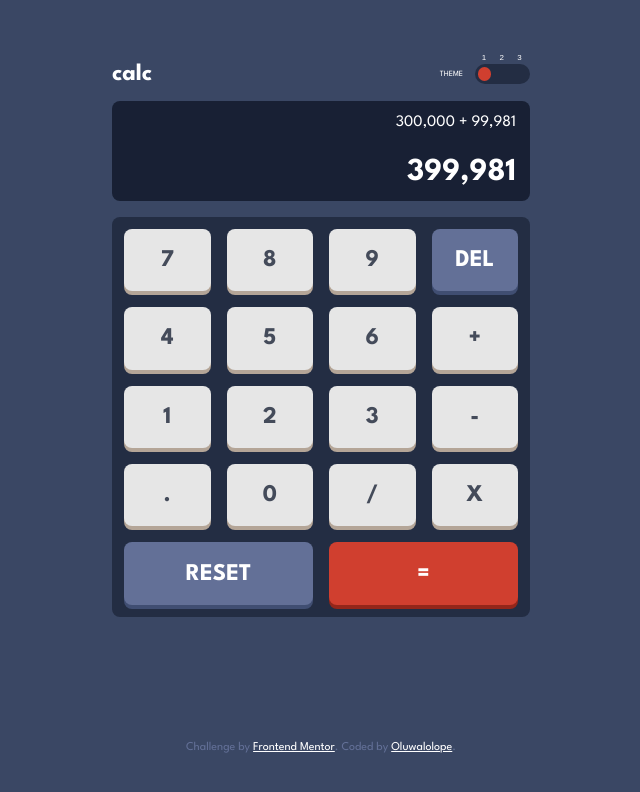
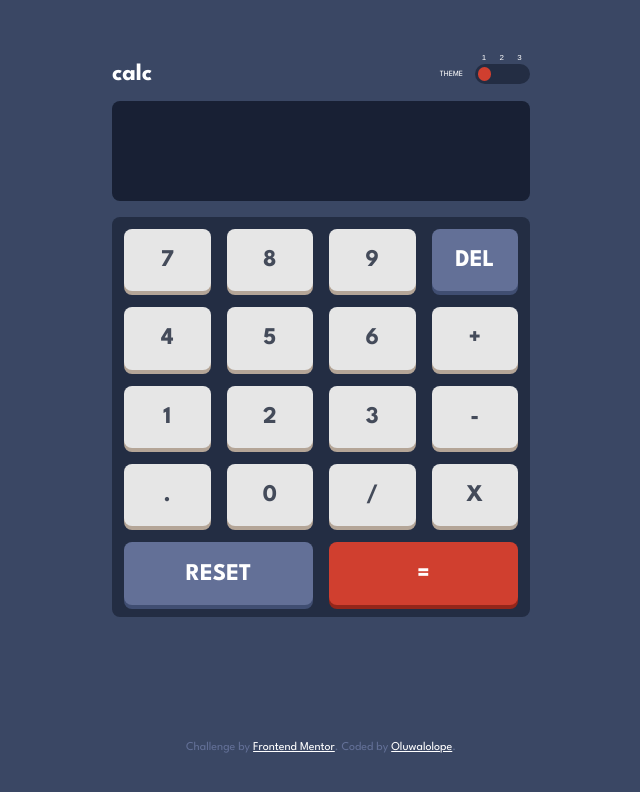
Before and after one commit to Oluwalolope/fem-calculator-app, a React (Vite) app: page / in a window 1280 px wide. Shown: the top 792 px of the page, without its empty margins (319-959 px from the left). Built offline with nearby package versions, Linux system fonts and the light colour scheme.

Commit message:
Calculator fully functional

```diff
--- a/src/App.jsx
+++ b/src/App.jsx
@@ -1,17 +1,92 @@
 import Header from './components/Header'
 import Display from './components/Display'
 import KeyPad from './components/KeyPad'
-import { useState, useEffect } from 'react'
+import { useState, useEffect, useReducer } from 'react'
+import { ACTIONS } from './utils/actions'
+import { evaluate } from './utils/actions'
 
 const themeFromLocalStorage = localStorage.getItem('theme') || 1;
 
+
+const reducer = (state, {type, payload}) => {
+  switch (type) {
+    case ACTIONS.ADD_DIGIT:
+      if (state.overwrite) {
+        return {
+          ...state,
+          currentOperand: payload,
+          overwrite: false
+        }
+      }
+      if (payload === '0' && state.currentOperand === '0') return state
+      if (payload === '.' && state.currentOperand === '') return state
+      if (payload === '.' && state.currentOperand.includes('.')) return state
+      return {
+        ...state,
+        currentOperand: `${state.currentOperand || ''}${payload}`
+      }
+    case ACTIONS.CHOOSE_OPERATION:
+      if (state.currentOperand == null && state.previousOperand == null) return state
+      if (state.currentOperand == null) {
+        return {
+          ...state,
+          operation: payload
+        }
+      }
+      if (state.previousOperand == null) {
+        return {
+          ...state,
+          operation: payload,
+          previousOperand: state.currentOperand,
+          currentOperand: null
+        }
+      }
+      return {
+        ...state,
+        previousOperand: evaluate(state),
+        operation: payload,
+        currentOperand: null
+      }
+    case ACTIONS.CLEAR:
+      return {}
+    case ACTIONS.DELETE_DIGIT:
+      if (state.currentOperand == null) return state
+      return {
+        ...state,
+        currentOperand: state.currentOperand.slice(0, -1)
+      }
+    case ACTIONS.EVALUATE:
+      if (state.currentOperand == null || state.previousOperand == null || state.operation == null) return state
+      return {
+        ...state,
+        previousOperand: null,
+        operation: null,
+        currentOperand: evaluate(state)
+      }
+    default:
+      return state
+  }
+}
+
+const INTEGER_FORMATTER = new Intl.NumberFormat('en-us', { maximumFractionDigits: 0 })
+
+const formatOperand = (operand) => {
+  if (operand == null) return
+  const [integer, decimal] = operand.toString().split('.')
+  if (decimal == null) return INTEGER_FORMATTER.format(integer)
+  return `${INTEGER_FORMATTER.format(integer)}.${decimal}`
+}
+
 const App = () => {
   const [theme, setTheme] = useState(themeFromLocalStorage);
+  const [{currentOperand, previousOperand, operation}, dispatch] = useReducer(reducer, {});
 
   const handleChange = (value) => {
     setTheme(value);
     localStorage.setItem('theme', value)
   };
+
+
 
   useEffect(() => {
     document.querySelector('body').setAttribute('data-theme', theme)
@@ -20,8 +95,8 @@ const App = () => {
   return (
     <div className="container">
       <Header currentTheme={theme} handleChange={handleChange}/>
-      <Display />
-      <KeyPad />
+      <Display currentOperand={formatOperand(currentOperand)} previousOperand={formatOperand(previousOperand)} operation={operation} />
+      <KeyPad dispatch={dispatch} />
     </div>
   )
 }
--- a/src/components/CalculatorKey.jsx
+++ b/src/components/CalculatorKey.jsx
@@ -1,6 +1,10 @@
-const CalculatorKey = ({colourType, gridSpan, value}) => {
+const CalculatorKey = ({functionType, dispatch, colourType, gridSpan, value}) => {
+    const handleClick = () => {
+        dispatch({type: functionType, payload: value});
+    };
+
     return (
-        <button className={`key span-${gridSpan} ${colourType}-font`}>{value}</button>
+        <button className={`key span-${gridSpan} ${colourType}-font`} onClick={handleClick}>{value}</button>
     );
 }
 
--- a/src/components/Display.jsx
+++ b/src/components/Display.jsx
@@ -1,11 +1,11 @@
-const ScreenDisplay = () => {
+const ScreenDisplay = ({currentOperand, previousOperand, operation}) => {
     return (
         <div className="screen">
             <div className="previous-operand">
-                300,000 + 99,981
+                {previousOperand} {operation}
             </div>
             <div className="current-operand">
-                399,981
+                {currentOperand}
             </div>
         </div>
     );
--- a/src/components/KeyPad.jsx
+++ b/src/components/KeyPad.jsx
@@ -1,27 +1,28 @@
 import CalculatorKey from "./CalculatorKey";
+import { ACTIONS } from "../utils/actions";
 
-const KeyPad = () => {
+const KeyPad = ({ dispatch }) => {
     return (
         <>
             <div className="keypad">
-                <CalculatorKey colourType="primary" gridSpan={1} value="7" />
-                <CalculatorKey colourType="primary" gridSpan={1} value="8" />
-                <CalculatorKey colourType="primary" gridSpan={1} value="9" />
-                <CalculatorKey colourType="secondary" gridSpan={1} value="del" />
-                <CalculatorKey colourType="primary" gridSpan={1} value="4" />
-                <CalculatorKey colourType="primary" gridSpan={1} value="5" />
-                <CalculatorKey colourType="primary" gridSpan={1} value="6" />
-                <CalculatorKey colourType="primary" gridSpan={1} value="+" />
-                <CalculatorKey colourType="primary" gridSpan={1} value="1" />
-                <CalculatorKey colourType="primary" gridSpan={1} value="2" />
-                <CalculatorKey colourType="primary" gridSpan={1} value="3" />
-                <CalculatorKey colourType="primary" gridSpan={1} value="-" />
-                <CalculatorKey colourType="primary" gridSpan={1} value="." />
-                <CalculatorKey colourType="primary" gridSpan={1} value="0" />
-                <CalculatorKey colourType="primary" gridSpan={1} value="/" />
-                <CalculatorKey colourType="primary" gridSpan={1} value="x" />
-                <CalculatorKey colourType="secondary" gridSpan={2} value="reset" />
-                <CalculatorKey colourType="tertiary" gridSpan={2} value="=" />
+                <CalculatorKey dispatch={dispatch} functionType={ACTIONS.ADD_DIGIT} colourType="primary" gridSpan={1} value="7" />
+                <CalculatorKey dispatch={dispatch} functionType={ACTIONS.ADD_DIGIT} colourType="primary" gridSpan={1} value="8" />
+                <CalculatorKey dispatch={dispatch} functionType={ACTIONS.ADD_DIGIT} colourType="primary" gridSpan={1} value="9" />
+                <CalculatorKey dispatch={dispatch} functionType={ACTIONS.DELETE_DIGIT} colourType="secondary" gridSpan={1} value="del" />
+                <CalculatorKey dispatch={dispatch} functionType={ACTIONS.ADD_DIGIT} colourType="primary" gridSpan={1} value="4" />
+                <CalculatorKey dispatch={dispatch} functionType={ACTIONS.ADD_DIGIT} colourType="primary" gridSpan={1} value="5" />
+                <CalculatorKey dispatch={dispatch} functionType={ACTIONS.ADD_DIGIT} colourType="primary" gridSpan={1} value="6" />
+                <CalculatorKey dispatch={dispatch} functionType={ACTIONS.CHOOSE_OPERATION} colourType="primary" gridSpan={1} value="+" />
+                <CalculatorKey dispatch={dispatch} functionType={ACTIONS.ADD_DIGIT} colourType="primary" gridSpan={1} value="1" />
+                <CalculatorKey dispatch={dispatch} functionType={ACTIONS.ADD_DIGIT} colourType="primary" gridSpan={1} value="2" />
+                <CalculatorKey dispatch={dispatch} functionType={ACTIONS.ADD_DIGIT} colourType="primary" gridSpan={1} value="3" />
+                <CalculatorKey dispatch={dispatch} functionType={ACTIONS.CHOOSE_OPERATION} colourType="primary" gridSpan={1} value="-" />
+                <CalculatorKey dispatch={dispatch} functionType={ACTIONS.ADD_DIGIT} colourType="primary" gridSpan={1} value="." />
+                <CalculatorKey dispatch={dispatch} functionType={ACTIONS.ADD_DIGIT} colourType="primary" gridSpan={1} value="0" />
+                <CalculatorKey dispatch={dispatch} functionType={ACTIONS.CHOOSE_OPERATION} colourType="primary" gridSpan={1} value="/" />
+                <CalculatorKey dispatch={dispatch} functionType={ACTIONS.CHOOSE_OPERATION} colourType="primary" gridSpan={1} value="x" />
+                <CalculatorKey dispatch={dispatch} functionType={ACTIONS.CLEAR} colourType="secondary" gridSpan={2} value="reset" />
+                <CalculatorKey dispatch={dispatch} functionType={ACTIONS.EVALUATE} colourType="tertiary" gridSpan={2} value="=" />
             </div>
         </>
     );
--- a/src/index.css
+++ b/src/index.css
@@ -271,9 +271,12 @@ body {
   justify-content: space-between;
   font-family: var(--ff);
   color: var(--display-font-clr);
-  height: 100px;
+  min-height: 100px;
   width: 100%;
   border-radius: var(--br);
+  word-wrap: break-word;
+  overflow-wrap: break-word;
+  text-align: right;
 }
 .current-operand {
   font-size: var(--fs-800);
--- /dev/null
+++ b/src/utils/actions.js
@@ -0,0 +1,28 @@
+const ACTIONS = {
+  ADD_DIGIT: 'add-digit',
+  CHOOSE_OPERATION: 'choose-operation',
+  CLEAR: 'clear',
+  DELETE_DIGIT: 'delete-digit',
+  EVALUATE: 'evaluate'
+}
+
+export { ACTIONS };
+
+const evaluate = ({currentOperand, previousOperand, operation}) => {
+  const prev = parseFloat(previousOperand);
+  const curr = parseFloat(currentOperand);
+  if (isNaN(prev) || isNaN(curr)) return '';
+  switch (operation) {
+    case '+':
+      return prev + curr;
+    case '-':
+      return prev - curr;
+    case 'x':
+      return prev * curr;
+    case '/':
+      return prev / curr;
+    default:
+      return '';
+  }
+}
+export {evaluate};
```
